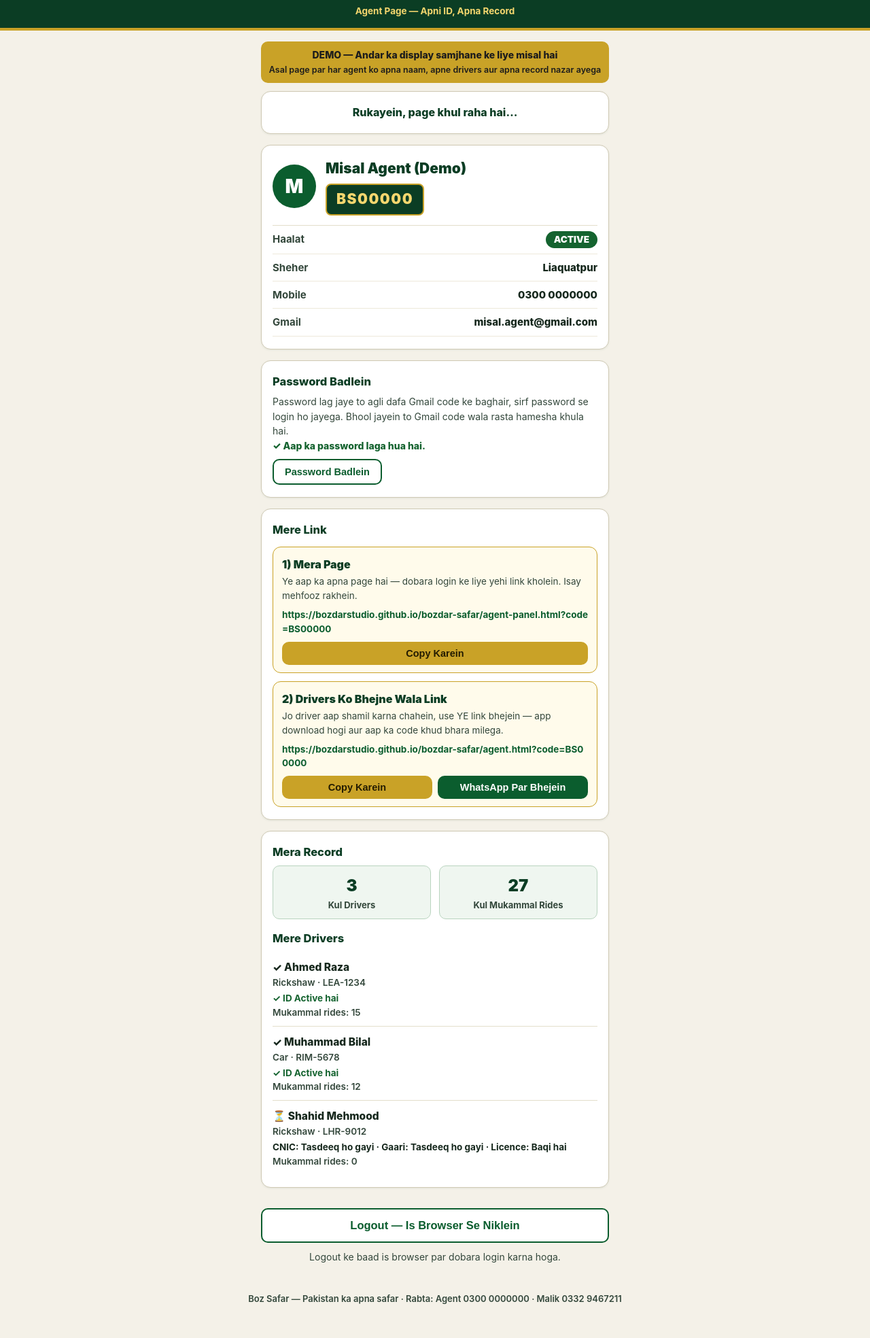
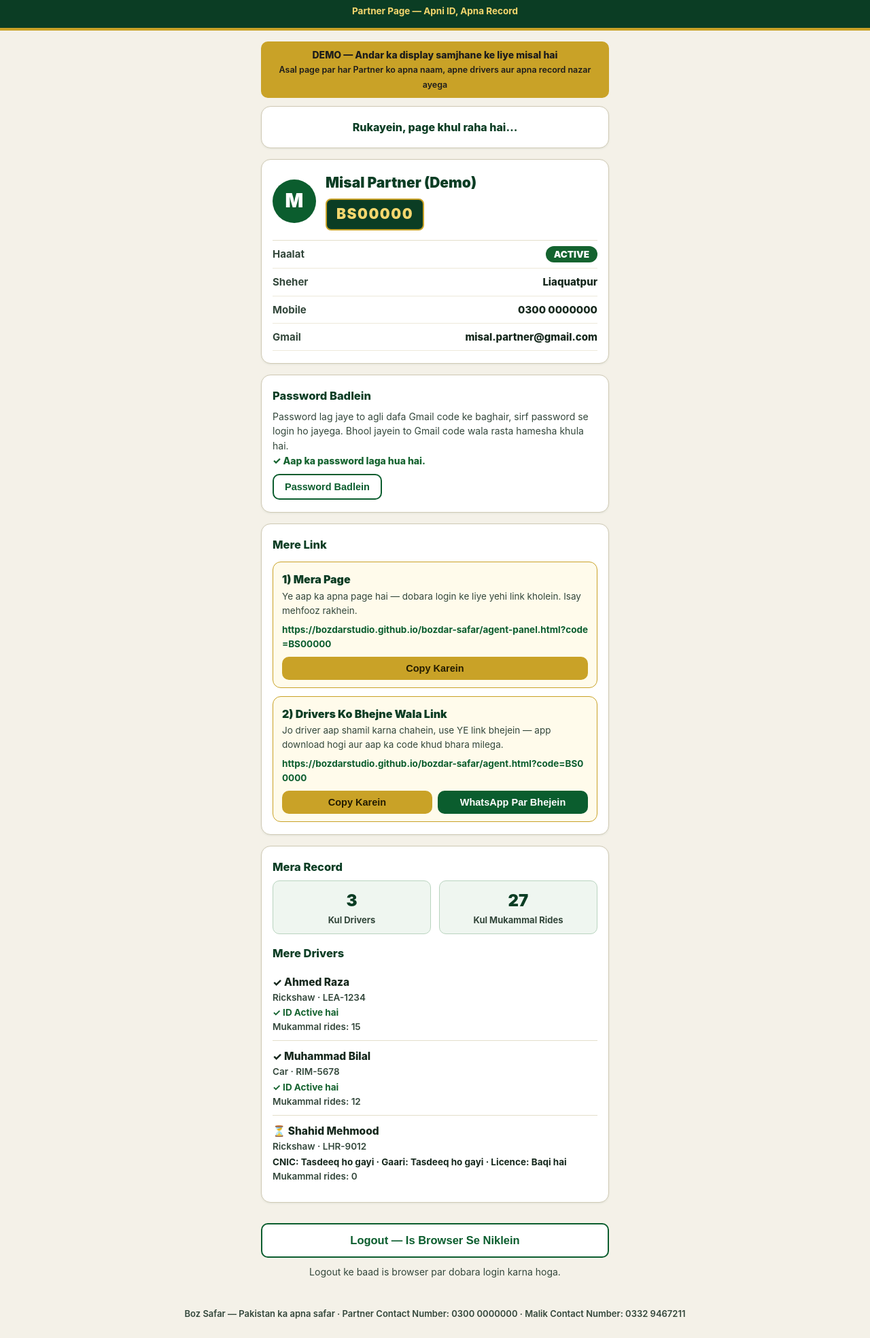
Before and after one commit to bozdarstudio/bozdar-safar, a plain HTML site: page agent-panel-demo.html in a window 1280 px wide. Shown: the part 67-2035 px from the top of the page at 68% size. Before the commit the page ends 2013 px from the top, so only its background shows below. Drawn offline with Linux system fonts and the light colour scheme.

Commit message:
Demo update (Partner)

```diff
--- a/agent-panel-demo.html
+++ b/agent-panel-demo.html
@@ -3,7 +3,7 @@
 <head>
 <meta charset="UTF-8">
 <meta name="viewport" content="width=device-width, initial-scale=1.0">
-<title>Boz Safar — Agent Page</title>
+<title>Boz Safar — Partner Page</title>
 <style>
   * { box-sizing: border-box; margin: 0; padding: 0; }
   body {
@@ -140,10 +140,10 @@
 <body>
 <header>
   <div class="logo"><span class="boz">Boz</span> <span class="safar">Safar</span></div>
-  <div class="tag">Agent Page — Apni ID, Apna Record</div>
+  <div class="tag">Partner Page — Apni ID, Apna Record</div>
 </header>
 <main>
-<div style="background:#C9A227;color:#1c1c1c;font-weight:800;text-align:center;padding:9px 10px;border-radius:10px;margin-bottom:12px;font-size:14px;">DEMO — Andar ka display samjhane ke liye misal hai<br><span style="font-weight:600;font-size:12.5px;">Asal page par har agent ko apna naam, apne drivers aur apna record nazar ayega</span></div>
+<div style="background:#C9A227;color:#1c1c1c;font-weight:800;text-align:center;padding:9px 10px;border-radius:10px;margin-bottom:12px;font-size:14px;">DEMO — Andar ka display samjhane ke liye misal hai<br><span style="font-weight:600;font-size:12.5px;">Asal page par har Partner ko apna naam, apne drivers aur apna record nazar ayega</span></div>
 
   <!-- Loading -->
   <div id="scr-loading" class="card center">
@@ -154,8 +154,8 @@
   <div id="scr-login" class="hidden">
     <div id="linkHint" class="hintbar"></div>
     <div class="card">
-      <h2>Agent Login</h2>
-      <p class="note">Apna wohi mobile number likhein jo Master ke record mein darj hai — aap ki agent ID khul jayegi.</p>
+      <h2>Partner Login</h2>
+      <p class="note">Apna wohi mobile number likhein jo Master ke record mein darj hai — aap ki Partner ID khul jayegi.</p>
       <label for="inMobile">Mobile Number</label>
       <input id="inMobile" type="tel" inputmode="numeric" placeholder="03xx xxxxxxx" autocomplete="tel">
       <div id="errLogin" class="err"></div>
@@ -211,7 +211,7 @@
       <div class="idhead">
         <div class="avatar" id="pfAvatar">M</div>
         <div>
-          <div class="idname" id="pfName">Misal Agent (Demo)</div>
+          <div class="idname" id="pfName">Misal Partner (Demo)</div>
           <div><span class="codechip" id="pfCode">BS00000</span></div>
         </div>
       </div>
@@ -219,7 +219,7 @@
         <div class="row"><span class="k">Haalat</span><span class="v" id="pfStatus"><span class="badge active">ACTIVE</span></span></div>
         <div class="row"><span class="k">Sheher</span><span class="v" id="pfCity">Liaquatpur</span></div>
         <div class="row"><span class="k">Mobile</span><span class="v" id="pfMobile">0300 0000000</span></div>
-        <div class="row"><span class="k">Gmail</span><span class="v" id="pfEmail">misal.agent@gmail.com</span></div>
+        <div class="row"><span class="k">Gmail</span><span class="v" id="pfEmail">misal.partner@gmail.com</span></div>
       </div>
     </div>
 
@@ -277,7 +277,7 @@
   </div>
 
 </main>
-<footer>Boz Safar — Pakistan ka apna safar · Rabta: <span id="ftAgentPart">Agent <span id="ftAgentNum">0300 0000000</span> · </span>Malik 0332 9467211</footer>
+<footer>Boz Safar — Pakistan ka apna safar · <span id="ftAgentPart">Partner Contact Number: <span id="ftAgentNum">0300 0000000</span> · </span>Malik Contact Number: 0332 9467211</footer>
 
 
 
```
